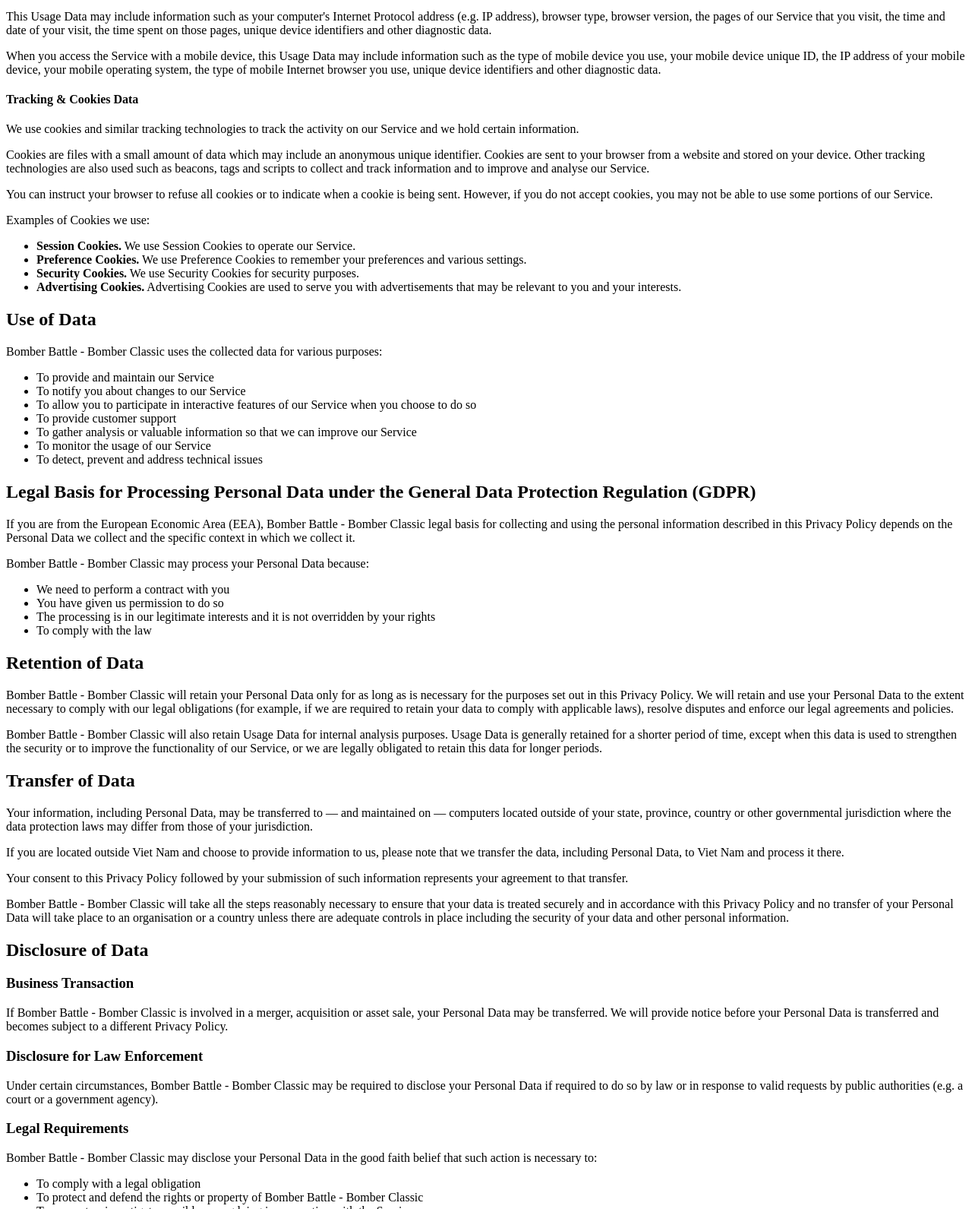
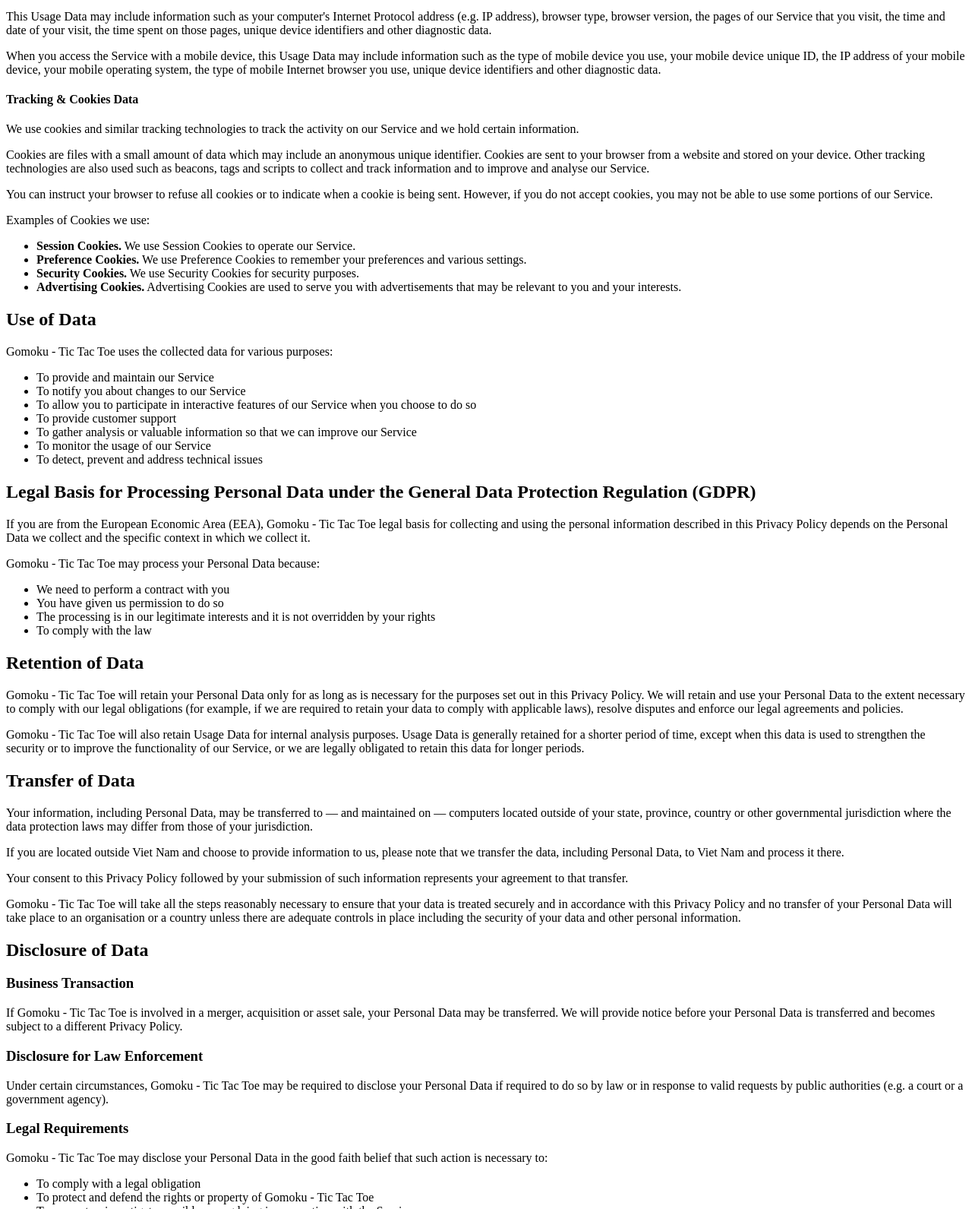
Before and after one commit to duongbadu/gomokuandroid, a plain HTML site: page index.html in a window 1280 px wide. Shown: the part 1209-2800 px from the top of the page at 76% size. Drawn offline with Linux system fonts and the light colour scheme.

Commit message:
update game name

```diff
--- a/index.html
+++ b/index.html
@@ -4,7 +4,7 @@
 <p>Effective date: September 24, 2018</p>
 
 
-<p>Bomber Battle - Bomber Classic ("us", "we", or "our") operates the  website and the Bomber Battle - Bomber Classic mobile application (hereinafter referred to as the "Service").</p>
+<p>Gomoku - Tic Tac Toe ("us", "we", or "our") operates the  website and the Gomoku - Tic Tac Toe mobile application (hereinafter referred to as the "Service").</p>
 
 <p>This page informs you of our policies regarding the collection, use and disclosure of personal data when you use our Service and the choices you have associated with that data.</p>
 
@@ -14,7 +14,7 @@
 <ul>
     <li>
         <p><strong>Service</strong></p>
-                <p>Service means the  website and the Bomber Battle - Bomber Classic mobile application operated by Bomber Battle - Bomber Classic</p>
+                <p>Service means the  website and the Gomoku - Tic Tac Toe mobile application operated by Gomoku - Tic Tac Toe</p>
             </li>
     <li>
         <p><strong>Personal Data</strong></p>
@@ -77,7 +77,7 @@
     <li><strong>Advertising Cookies.</strong> Advertising Cookies are used to serve you with advertisements that may be relevant to you and your interests.</li></ul>
 
 <h2>Use of Data</h2>
-<p>Bomber Battle - Bomber Classic uses the collected data for various purposes:</p>
+<p>Gomoku - Tic Tac Toe uses the collected data for various purposes:</p>
 <ul>
     <li>To provide and maintain our Service</li>
     <li>To notify you about changes to our Service</li>
@@ -90,8 +90,8 @@
 
 
 <h2>Legal Basis for Processing Personal Data under the General Data Protection Regulation (GDPR)</h2>
-<p>If you are from the European Economic Area (EEA), Bomber Battle - Bomber Classic legal basis for collecting and using the personal information described in this Privacy Policy depends on the Personal Data we collect and the specific context in which we collect it.</p>
-<p>Bomber Battle - Bomber Classic may process your Personal Data because:</p>
+<p>If you are from the European Economic Area (EEA), Gomoku - Tic Tac Toe legal basis for collecting and using the personal information described in this Privacy Policy depends on the Personal Data we collect and the specific context in which we collect it.</p>
+<p>Gomoku - Tic Tac Toe may process your Personal Data because:</p>
 <ul>
     <li>We need to perform a contract with you</li>
     <li>You have given us permission to do so</li>
@@ -101,27 +101,27 @@
 
 
 <h2>Retention of Data</h2>
-<p>Bomber Battle - Bomber Classic will retain your Personal Data only for as long as is necessary for the purposes set out in this Privacy Policy. We will retain and use your Personal Data to the extent necessary to comply with our legal obligations (for example, if we are required to retain your data to comply with applicable laws), resolve disputes and enforce our legal agreements and policies.</p>
-<p>Bomber Battle - Bomber Classic will also retain Usage Data for internal analysis purposes. Usage Data is generally retained for a shorter period of time, except when this data is used to strengthen the security or to improve the functionality of our Service, or we are legally obligated to retain this data for longer periods.</p>
+<p>Gomoku - Tic Tac Toe will retain your Personal Data only for as long as is necessary for the purposes set out in this Privacy Policy. We will retain and use your Personal Data to the extent necessary to comply with our legal obligations (for example, if we are required to retain your data to comply with applicable laws), resolve disputes and enforce our legal agreements and policies.</p>
+<p>Gomoku - Tic Tac Toe will also retain Usage Data for internal analysis purposes. Usage Data is generally retained for a shorter period of time, except when this data is used to strengthen the security or to improve the functionality of our Service, or we are legally obligated to retain this data for longer periods.</p>
 
 <h2>Transfer of Data</h2>
 <p>Your information, including Personal Data, may be transferred to — and maintained on — computers located outside of your state, province, country or other governmental jurisdiction where the data protection laws may differ from those of your jurisdiction.</p>
 <p>If you are located outside Viet Nam and choose to provide information to us, please note that we transfer the data, including Personal Data, to Viet Nam and process it there.</p>
 <p>Your consent to this Privacy Policy followed by your submission of such information represents your agreement to that transfer.</p>
-<p>Bomber Battle - Bomber Classic will take all the steps reasonably necessary to ensure that your data is treated securely and in accordance with this Privacy Policy and no transfer of your Personal Data will take place to an organisation or a country unless there are adequate controls in place including the security of your data and other personal information.</p>
+<p>Gomoku - Tic Tac Toe will take all the steps reasonably necessary to ensure that your data is treated securely and in accordance with this Privacy Policy and no transfer of your Personal Data will take place to an organisation or a country unless there are adequate controls in place including the security of your data and other personal information.</p>
 
 <h2>Disclosure of Data</h2>
 <h3>Business Transaction</h3>
-<p>If Bomber Battle - Bomber Classic is involved in a merger, acquisition or asset sale, your Personal Data may be transferred. We will provide notice before your Personal Data is transferred and becomes subject to a different Privacy Policy.</p>
+<p>If Gomoku - Tic Tac Toe is involved in a merger, acquisition or asset sale, your Personal Data may be transferred. We will provide notice before your Personal Data is transferred and becomes subject to a different Privacy Policy.</p>
 
 <h3>Disclosure for Law Enforcement</h3>
-<p>Under certain circumstances, Bomber Battle - Bomber Classic may be required to disclose your Personal Data if required to do so by law or in response to valid requests by public authorities (e.g. a court or a government agency).</p>
+<p>Under certain circumstances, Gomoku - Tic Tac Toe may be required to disclose your Personal Data if required to do so by law or in response to valid requests by public authorities (e.g. a court or a government agency).</p>
 
 <h3>Legal Requirements</h3>
-<p>Bomber Battle - Bomber Classic may disclose your Personal Data in the good faith belief that such action is necessary to:</p>
+<p>Gomoku - Tic Tac Toe may disclose your Personal Data in the good faith belief that such action is necessary to:</p>
 <ul>
     <li>To comply with a legal obligation</li>
-    <li>To protect and defend the rights or property of Bomber Battle - Bomber Classic</li>
+    <li>To protect and defend the rights or property of Gomoku - Tic Tac Toe</li>
     <li>To prevent or investigate possible wrongdoing in connection with the Service</li>
     <li>To protect the personal safety of users of the Service or the public</li>
     <li>To protect against legal liability</li>
@@ -132,7 +132,7 @@
 
 
 <h2>Your Data Protection Rights under the General Data Protection Regulation (GDPR)</h2>
-<p>If you are a resident of the European Economic Area (EEA), you have certain data protection rights. Bomber Battle - Bomber Classic aims to take reasonable steps to allow you to correct, amend, delete or limit the use of your Personal Data.</p>
+<p>If you are a resident of the European Economic Area (EEA), you have certain data protection rights. Gomoku - Tic Tac Toe aims to take reasonable steps to allow you to correct, amend, delete or limit the use of your Personal Data.</p>
 <p>If you wish to be informed about what Personal Data we hold about you and if you want it to be removed from our systems, please contact us.</p>
 <p>In certain circumstances, you have the following data protection rights:</p>
 <ul>
@@ -152,7 +152,7 @@
         <p><strong>The right to data portability.</strong> You have the right to be provided with a copy of the information we have on you in a structured, machine-readable and commonly used format.</p>
     </li>
     <li>
-        <p><strong>The right to withdraw consent.</strong> You also have the right to withdraw your consent at any time where Bomber Battle - Bomber Classic relied on your consent to process your personal information.</p>
+        <p><strong>The right to withdraw consent.</strong> You also have the right to withdraw your consent at any time where Gomoku - Tic Tac Toe relied on your consent to process your personal information.</p>
     </li>
 </ul>
 <p>Please note that we may ask you to verify your identity before responding to such requests.</p>
@@ -188,7 +188,7 @@
 
 
 <h3>Behavioral Remarketing</h3>
-<p>Bomber Battle - Bomber Classic uses remarketing services to advertise on third party websites to you after you visited our Service. We and our third-party vendors use cookies to inform, optimise and serve ads based on your past visits to our Service.</p>
+<p>Gomoku - Tic Tac Toe uses remarketing services to advertise on third party websites to you after you visited our Service. We and our third-party vendors use cookies to inform, optimise and serve ads based on your past visits to our Service.</p>
 <ul>
         <li>
         <p><strong>Google Ads (AdWords)</strong></p>
```
